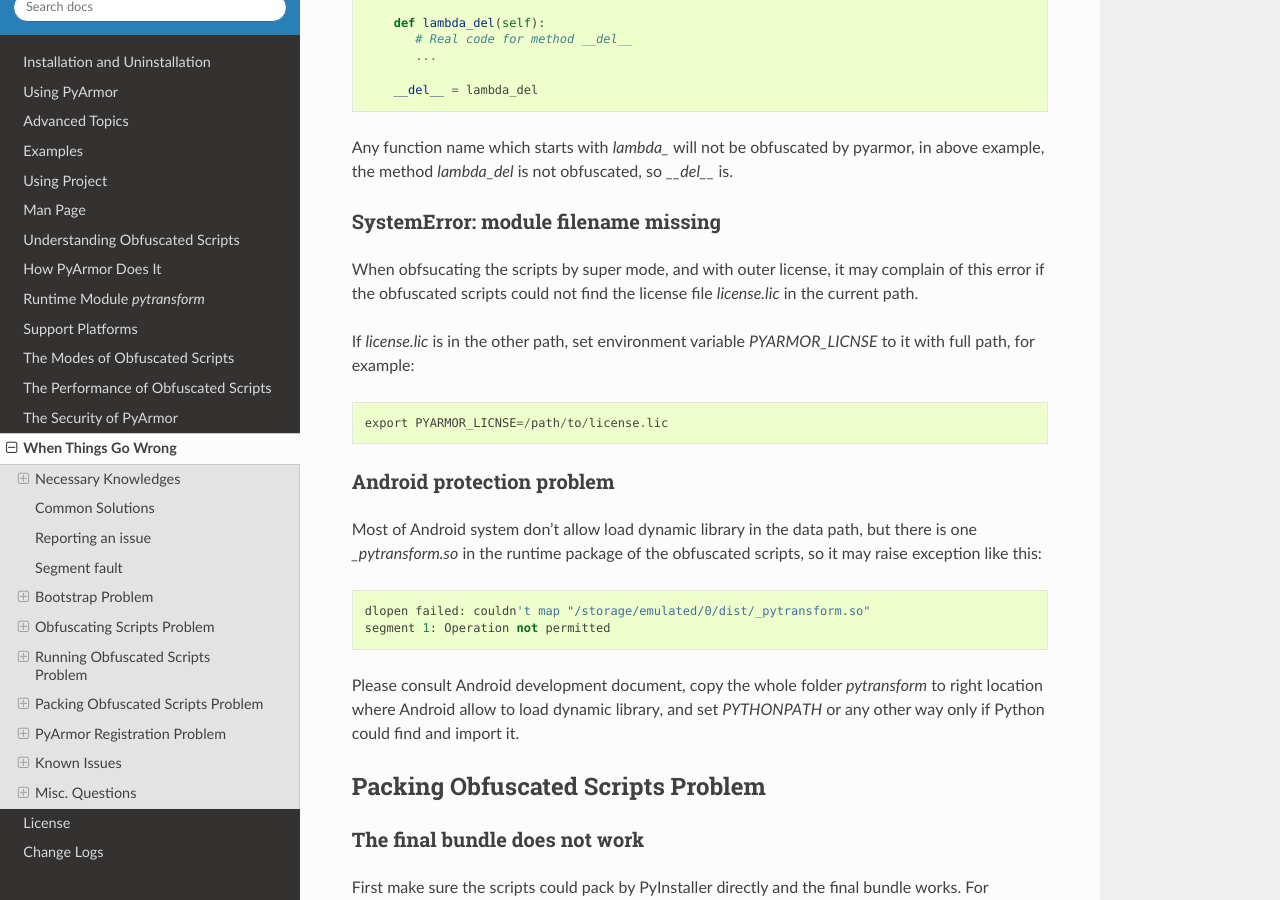
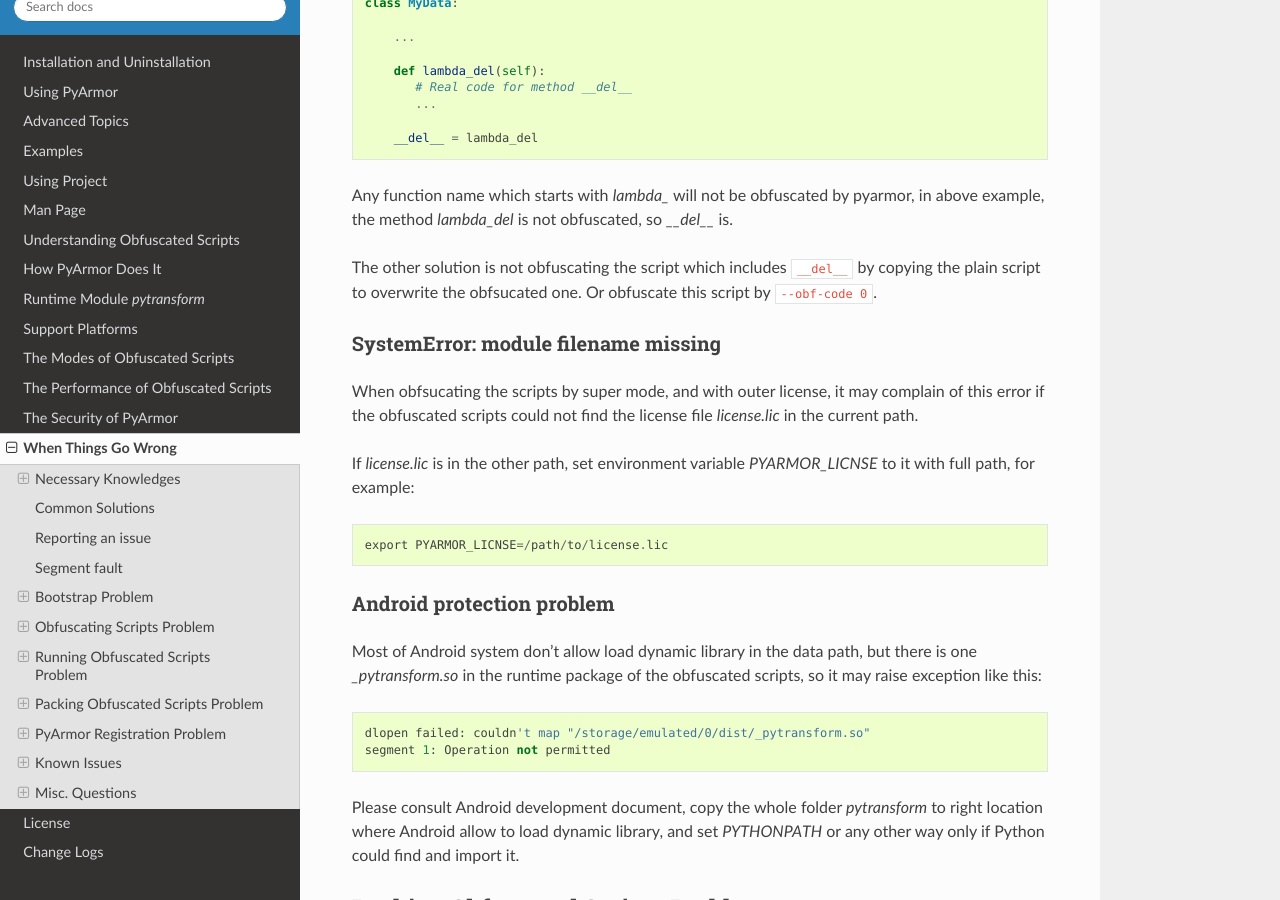
Before and after one commit to dashingsoft/pyarmor, a Sphinx documentation site: the page built from docs/questions.rst, in a window 1280 px wide and 900 px high, scrolled down 15258 px. Built offline with Sphinx 7.4.7 and the Read the Docs theme 2.0.0, drawn with Linux system fonts in a browser that asks for light colours; some of the changed text lies outside the part shown.

Commit message:
Add new solutions for common questions

```diff
--- a/docs/questions.rst
+++ b/docs/questions.rst
@@ -511,6 +511,9 @@
 If the message is printed, then it's OK. Removing the print statement and check
 other causes.
 
+The other solution for this issue is :ref:`using super mode` to obfuscate the
+scripts.
+
 Marshal loads failed when running xxx.py
 ~~~~~~~~~~~~~~~~~~~~~~~~~~~~~~~~~~~~~~~~
 1. Check whether the version of Python to run obfuscated scripts is same as the
@@ -754,6 +757,10 @@
 Any function name which starts with `lambda_` will not be obfuscated by pyarmor,
 in above example, the method `lambda_del` is not obfuscated, so `__del__`  is.
 
+The other solution is not obfuscating the script which includes ``__del__`` by
+copying the plain script to overwrite the obfsucated one. Or obfuscate this
+script by ``--obf-code 0``.
+
 SystemError: module filename missing
 ~~~~~~~~~~~~~~~~~~~~~~~~~~~~~~~~~~~~
 
```
